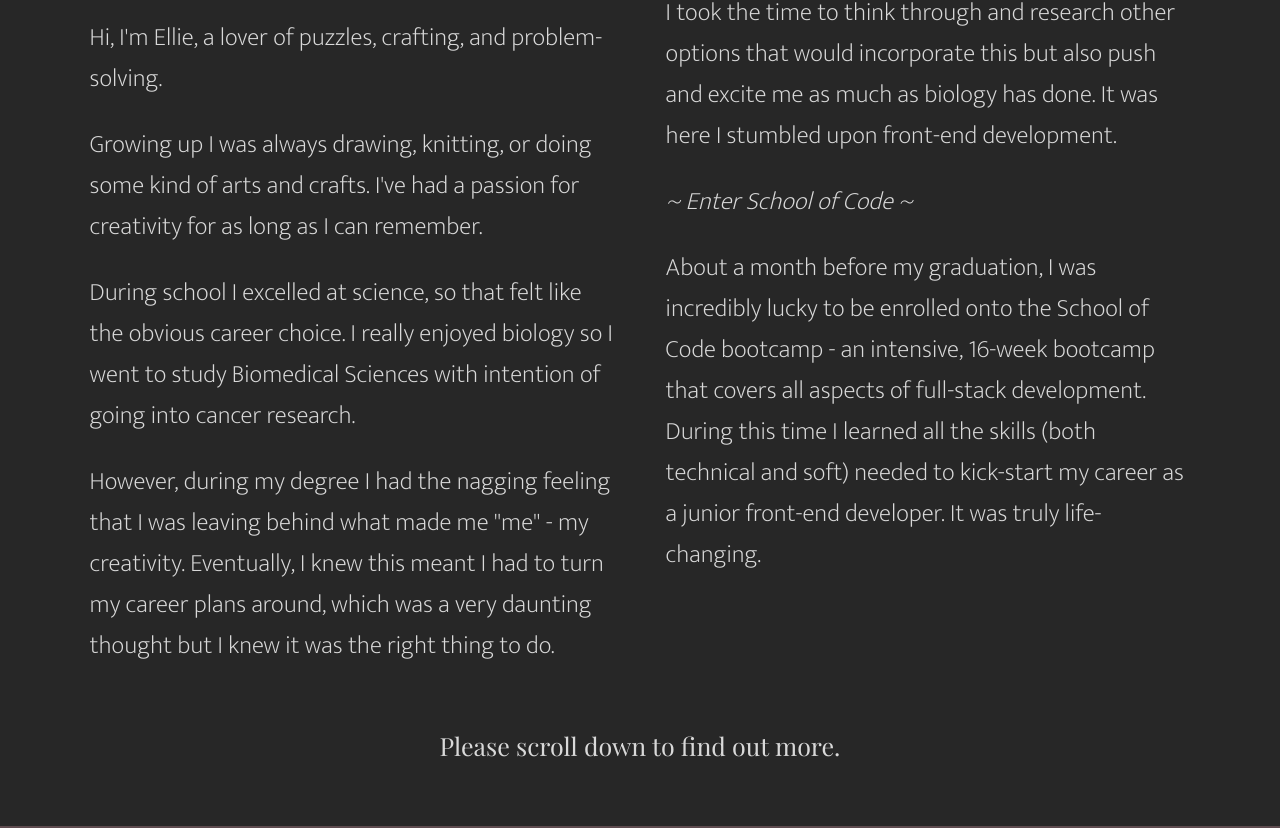
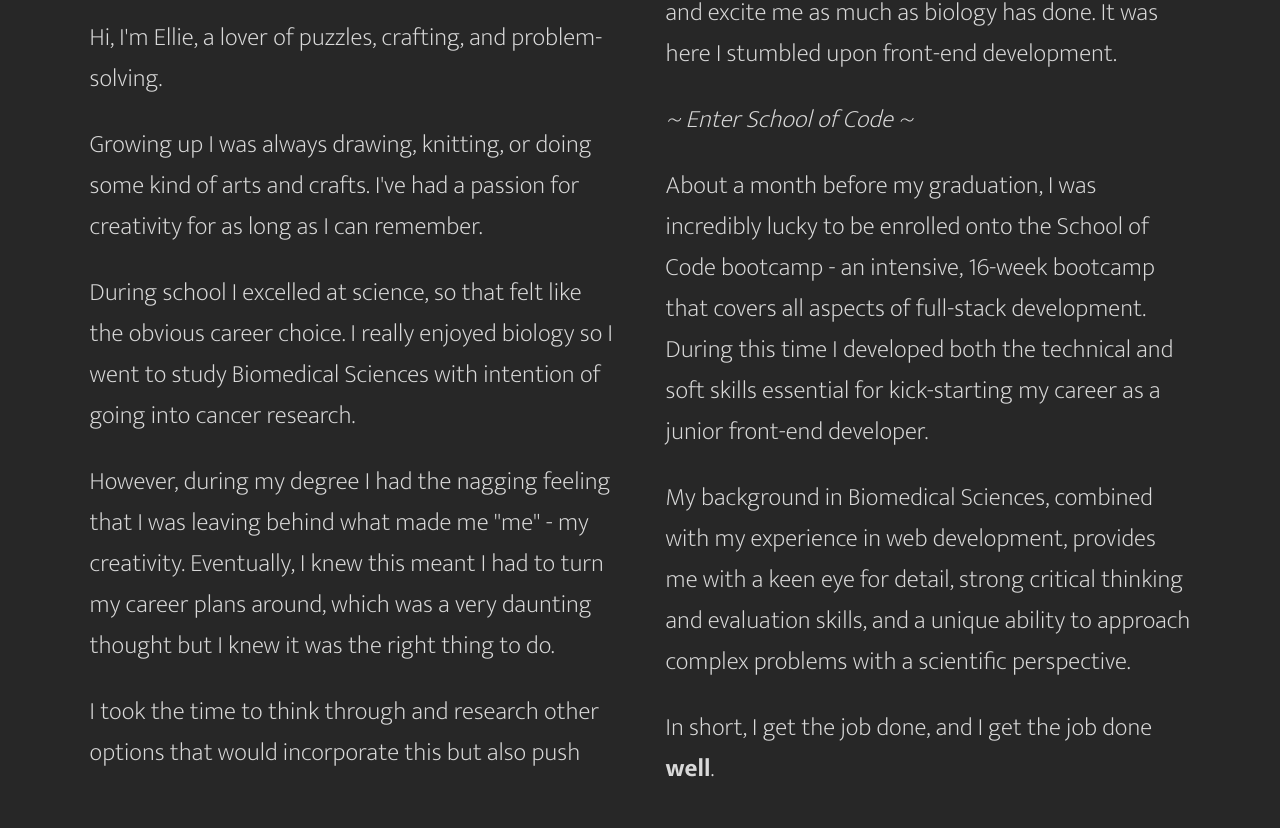
Before and after one commit to mozzarelli3/portfolio, a React (Vite) app: page / in a window 1280 px wide. Shown: the part 1032-1860 px from the top of the page. Built offline with nearby package versions, Linux system fonts and the light colour scheme; a web font is replaced by a local one.

Commit message:
About me section done.

```diff
--- a/src/App.jsx
+++ b/src/App.jsx
@@ -34,10 +34,14 @@ function App() {
         </p>
         <p><em>~ Enter School of Code ~</em></p>
         <p>About a month before my graduation, I was incredibly lucky to be enrolled onto the School of Code bootcamp - an intensive,
-          16-week bootcamp that covers all aspects of full-stack development. During this time I learned all the skills (both
-          technical and soft) needed to kick-start my career as a junior front-end developer.
-          It was truly life-changing.
+          16-week bootcamp that covers all aspects of full-stack development. During this time I developed both the technical and soft
+          skills essential for kick-starting my career as a junior front-end developer.
         </p>
+        <p>
+        My background in Biomedical Sciences, combined with my experience in web development, provides me with a keen eye for detail,
+        strong critical thinking and evaluation skills, and a unique ability to approach complex problems with a scientific perspective.
+        </p>
+        <p>In short, I get the job done, and I get the job done <b>well</b>.</p>
       </div>
       <p className="summary">Please scroll down to find out more.</p>
     </div>
```
